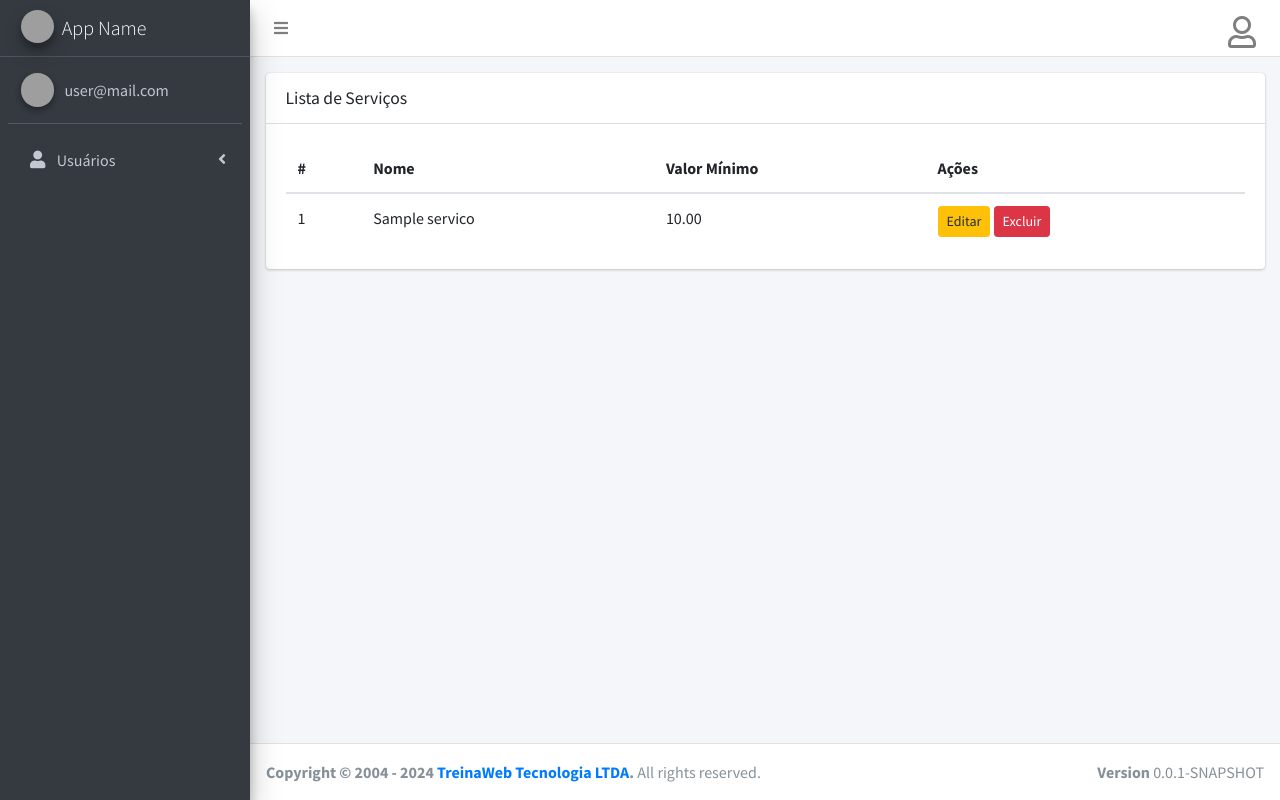
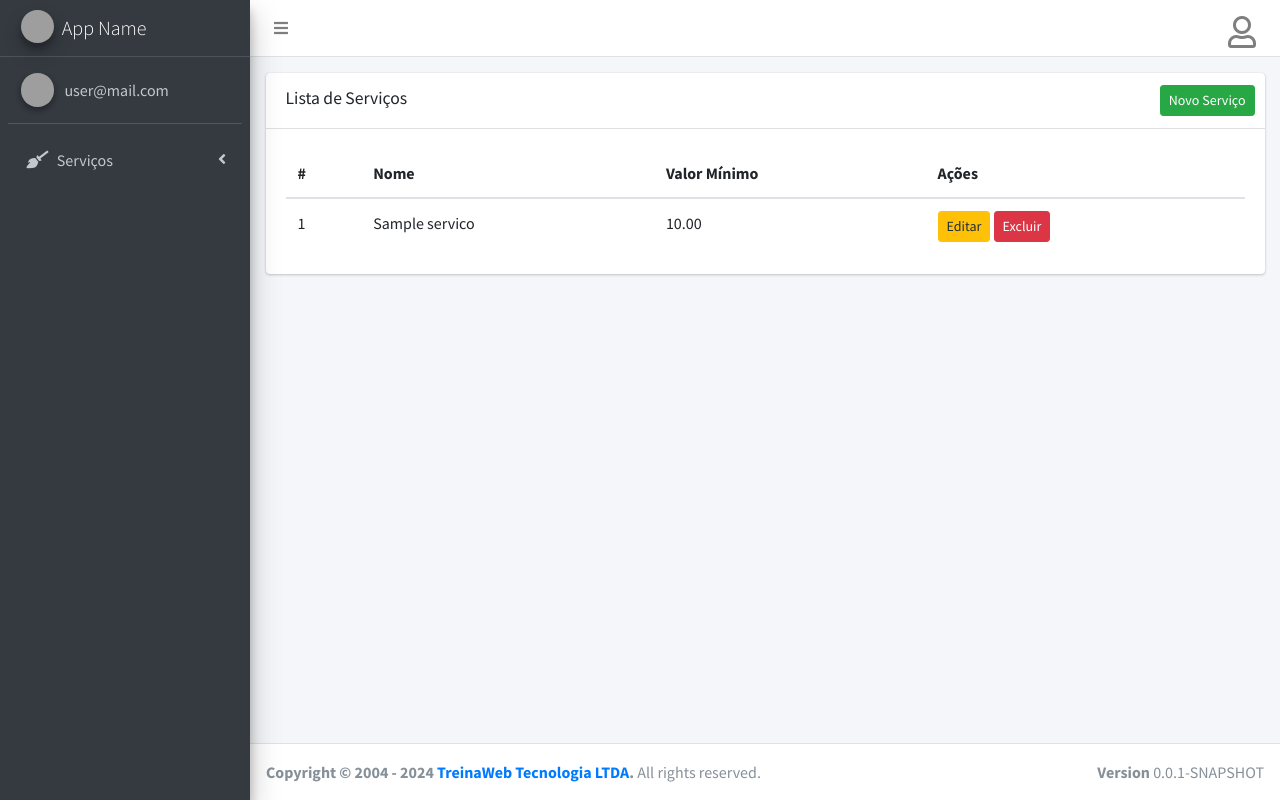
Before and after one commit to oliveira404/training-web, a Spring Boot app: page /admin/servicos in a window 1280 px wide. Run offline with Spring Boot 4, Linux system fonts and the light colour scheme; tables that the repository leaves empty hold one stand-in row (values such as "Sample post"); some libraries are stand-ins or nearby versions; grey boxes are pictures that could not be loaded.

Commit message:
Customizando a sidebar

```diff
--- a/multistack-ediaristas-java-0.1/src/main/resources/templates/admin/servico/lista.html
+++ b/multistack-ediaristas-java-0.1/src/main/resources/templates/admin/servico/lista.html
@@ -12,6 +12,9 @@
         <div class="card">
           <div class="card-header">
             <div class="card-title">Lista de Serviços</div>
+            <div class="card-tools">
+              <a th:href="@{/admin/servicos/cadastrar}" class="btn btn-sm btn-success">Novo Serviço</a>
+            </div>
           </div>
           <div class="card-body">
             <table class="table table-condensed">
--- a/multistack-ediaristas-java-0.1/src/main/resources/templates/fragments/_aside.html
+++ b/multistack-ediaristas-java-0.1/src/main/resources/templates/fragments/_aside.html
@@ -21,21 +21,21 @@
       <ul class="nav nav-pills nav-sidebar flex-column" data-widget="treeview" role="menu" data-accordion="false">
         <li class="nav-item">
           <a href="#" class="nav-link">
-            <i class="nav-icon fas fa-user"></i>
+            <i class="nav-icon fas fa-broom"></i>
             <p>
-              Usuários
+              Serviços
               <i class="fas fa-angle-left right"></i>
             </p>
           </a>
           <ul class="nav nav-treeview">
             <li class="nav-item">
-              <a href="#" class="nav-link">
+              <a th:href="@{/admin/servicos/cadastrar}" class="nav-link">
                 <i class="nav-icon fas fa-edit nav-icon"></i>
                 <p>Cadastrar</p>
               </a>
             </li>
             <li class="nav-item">
-              <a href="#" class="nav-link">
+              <a th:href="@{/admin/servicos}" class="nav-link">
                 <i class="fas fa-table nav-icon"></i>
                 <p>Listar</p>
               </a>
```
